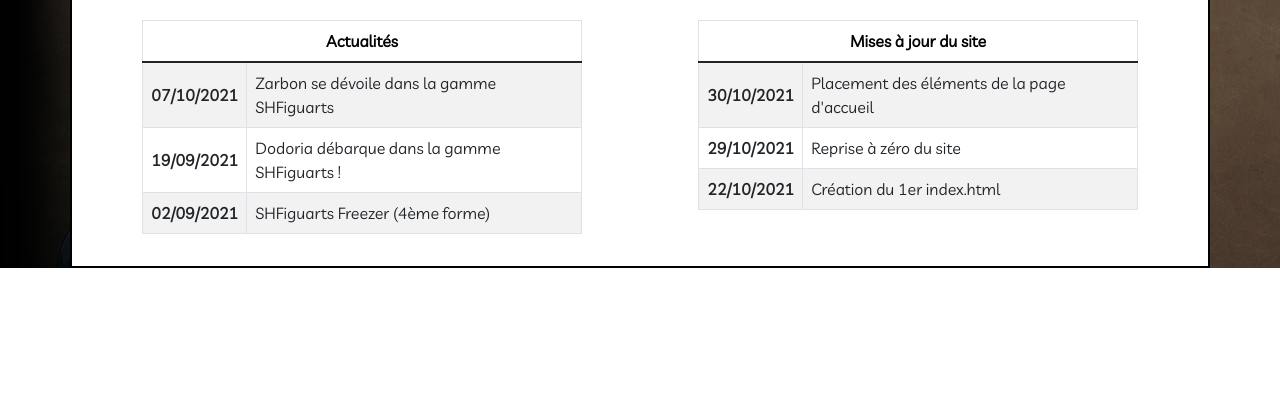
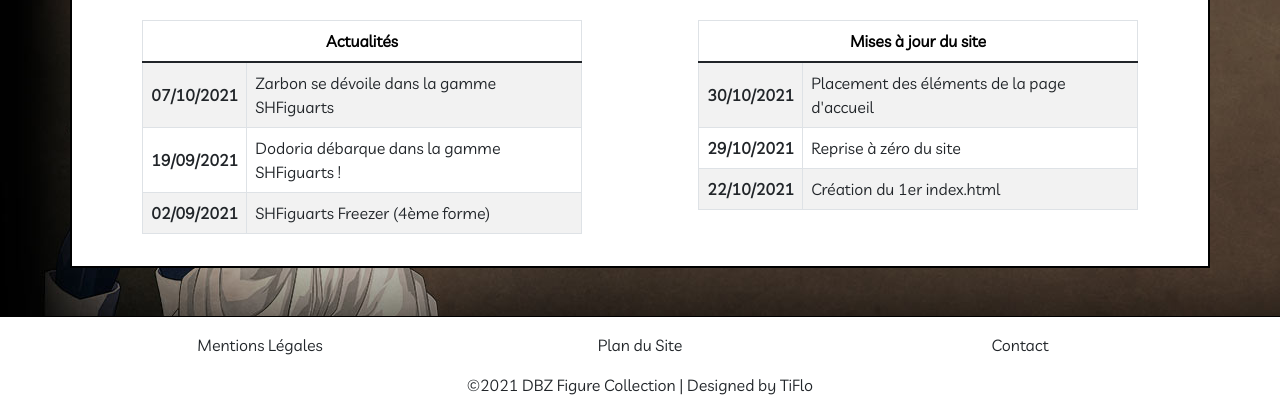
Before and after one commit to FlorianLevasseur/DBZFigureCollection, a PHP site: page / in a window 1280 px wide. Shown: the part 666-1083 px from the top of the page. Before the commit the page ends 934 px from the top, so only its background shows below. Run offline with PHP 8.4, Linux system fonts and the light colour scheme; some libraries are stand-ins or nearby versions.

Commit message:
Ajout footer

```diff
--- a/assets/css/style.css
+++ b/assets/css/style.css
@@ -21,7 +21,7 @@
     color: rgba(0,0,0,0.55);
 }
 
-.account:hover {
+.account:hover, .footLink:hover {
     color: rgba(0,0,0,0.7)
 }
 
@@ -40,13 +40,18 @@
     vertical-align: middle;
 }
 
-.actu, .upgrade {
+.actu, .upgrade, .footLink{
     text-decoration: none;
     color: inherit;
 }
 
 .actu:hover, .upgrade:hover {
     color: red;
+}
+
+footer {
+    border-top: 1px solid black;
+    margin-top: 3rem;
 }
 
 @media screen and (max-width: 992px) {
--- a/index.html
+++ b/index.html
@@ -127,7 +127,8 @@
           <tbody>
             <tr>
               <th>07/10/2021</th>
-              <td><a class="actu" href="https://www.db-z.com/zarbon-se-devoile-dans-la-gamme-shfiguarts/" target="_blank">
+              <td><a class="actu" href="https://www.db-z.com/zarbon-se-devoile-dans-la-gamme-shfiguarts/"
+                  target="_blank">
                   Zarbon se dévoile dans la gamme SHFiguarts</a></td>
             </tr>
             <tr>
@@ -137,7 +138,8 @@
             </tr>
             <tr>
               <th>02/09/2021</th>
-              <td><a class="actu" href="  https://www.db-z.com/shfiguarts-freezer-4eme-forme/" target="_blank">SHFiguarts
+              <td><a class="actu" href="  https://www.db-z.com/shfiguarts-freezer-4eme-forme/"
+                  target="_blank">SHFiguarts
                   Freezer (4ème forme)</a></td>
             </tr>
           </tbody>
@@ -154,12 +156,15 @@
           <tbody>
             <tr>
               <th>30/10/2021</th>
-              <td><a class="upgrade" href="#upgradeModal3" data-bs-toggle="modal" data-bs-target="#upgradeModal3">Placement des éléments de la page d'accueil</a></td>
-              <div class="modal fade" id="upgradeModal3" tabindex="-1" aria-labelledby="upgradeModalLabel3" aria-hidden="true">
+              <td><a class="upgrade" href="#upgradeModal3" data-bs-toggle="modal"
+                  data-bs-target="#upgradeModal3">Placement des éléments de la page d'accueil</a></td>
+              <div class="modal fade" id="upgradeModal3" tabindex="-1" aria-labelledby="upgradeModalLabel3"
+                aria-hidden="true">
                 <div class="modal-dialog modal-dialog-centered">
                   <div class="modal-content">
                     <div class="modal-header">
-                      <p class="modal-title m-auto h5" id="upgradeModalLabel3">Placement des éléments de la page d'accueil</p>
+                      <p class="modal-title m-auto h5" id="upgradeModalLabel3">Placement des éléments de la page
+                        d'accueil</p>
                     </div>
                     <div class="modal-body">
                       <ul class="m-0">
@@ -170,7 +175,7 @@
                       </ul>
                     </div>
                     <div class="modal-footer justify-content-center">
-                      <button type="button" class="btn btn-danger" data-bs-dismiss="modal">Close</button>
+                      <button type="button" class="btn btn-danger" data-bs-dismiss="modal">Fermer</button>
                     </div>
                   </div>
                 </div>
@@ -178,8 +183,10 @@
             </tr>
             <tr>
               <th>29/10/2021</th>
-              <td><a class="upgrade" href="#upgradeModal2" data-bs-toggle="modal" data-bs-target="#upgradeModal2">Reprise à zéro du site</a></td>
-              <div class="modal fade" id="upgradeModal2" tabindex="-1" aria-labelledby="upgradeModalLabel2" aria-hidden="true">
+              <td><a class="upgrade" href="#upgradeModal2" data-bs-toggle="modal"
+                  data-bs-target="#upgradeModal2">Reprise à zéro du site</a></td>
+              <div class="modal fade" id="upgradeModal2" tabindex="-1" aria-labelledby="upgradeModalLabel2"
+                aria-hidden="true">
                 <div class="modal-dialog modal-dialog-centered">
                   <div class="modal-content">
                     <div class="modal-header">
@@ -187,10 +194,11 @@
                     </div>
                     <div class="modal-body text-center">
                       <p>Bon, on va pas se mentir, c'était quand même mal barré cette histoire...</p>
-                      <p class="mb-0">Donc on reprend tout depuis le début histoire que ça ressemble quand même à quelque chose !</p>
+                      <p class="mb-0">Donc on reprend tout depuis le début histoire que ça ressemble quand même à
+                        quelque chose !</p>
                     </div>
                     <div class="modal-footer justify-content-center">
-                      <button type="button" class="btn btn-danger" data-bs-dismiss="modal">Close</button>
+                      <button type="button" class="btn btn-danger" data-bs-dismiss="modal">Fermer</button>
                     </div>
                   </div>
                 </div>
@@ -198,8 +206,10 @@
             </tr>
             <tr>
               <th>22/10/2021</th>
-              <td><a class="upgrade" href="#upgradeModal1" data-bs-toggle="modal" data-bs-target="#upgradeModal1">Création du 1er index.html</a></td>
-              <div class="modal fade" id="upgradeModal1" tabindex="-1" aria-labelledby="upgradeModalLabel1" aria-hidden="true">
+              <td><a class="upgrade" href="#upgradeModal1" data-bs-toggle="modal"
+                  data-bs-target="#upgradeModal1">Création du 1er index.html</a></td>
+              <div class="modal fade" id="upgradeModal1" tabindex="-1" aria-labelledby="upgradeModalLabel1"
+                aria-hidden="true">
                 <div class="modal-dialog modal-dialog-centered">
                   <div class="modal-content">
                     <div class="modal-header">
@@ -209,7 +219,7 @@
                       <p class="mb-0">Youhouuuuu !!!!! C'est partiiiiii !!!!!!!</p>
                     </div>
                     <div class="modal-footer justify-content-center">
-                      <button type="button" class="btn btn-danger" data-bs-dismiss="modal">Close</button>
+                      <button type="button" class="btn btn-danger" data-bs-dismiss="modal">Fermer</button>
                     </div>
                   </div>
                 </div>
@@ -221,7 +231,24 @@
     </div>
   </div>
 
-
+  <footer>
+    <div class="container-fluid mb-0 pt-3 pb-1 bg-white">
+      <div class="container">
+        <div class="row text-center pb-3">
+          <div class="col-lg-4 col-5 m-auto">
+            <a class="footLink" href="#">Mentions Légales</a>
+          </div>
+          <div class="col-lg-4 col-4 m-auto">
+            <a class="footLink" href="#">Plan du Site</a>
+          </div>
+          <div class="col-lg-4 col-3 m-auto">
+            <a class="footLink" href="#">Contact</a>
+          </div>
+        </div>
+        <p class="text-center">©2021 DBZ Figure Collection | Designed by TiFlo</p>
+      </div>
+    </div>
+  </footer>
 
   <script src="https://cdn.jsdelivr.net/npm/bootstrap@5.1.3/dist/js/bootstrap.bundle.min.js"
     integrity="sha384-ka7Sk0Gln4gmtz2MlQnikT1wXgYsOg+OMhuP+IlRH9sENBO0LRn5q+8nbTov4+1p" crossorigin="anonymous">
```
